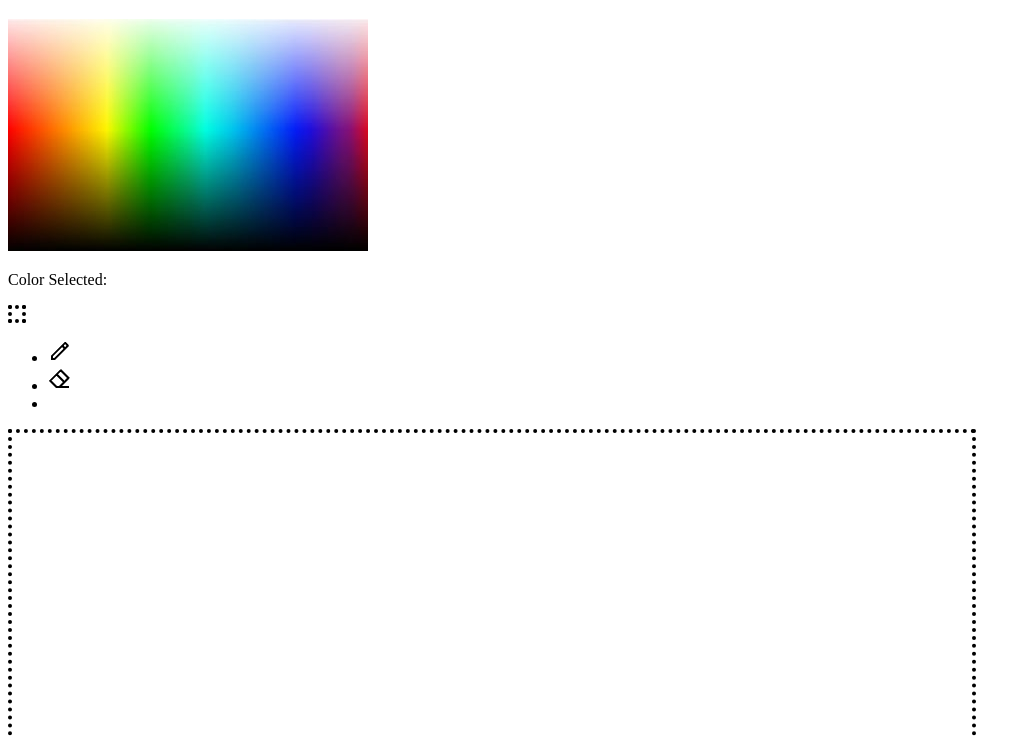
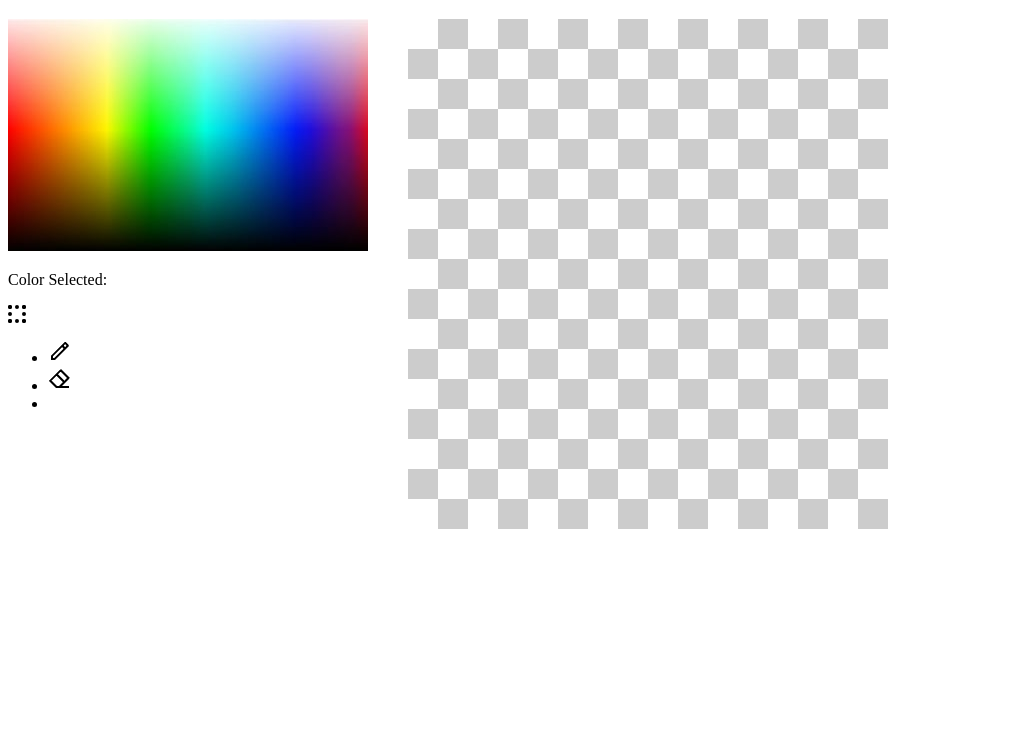
Before and after one commit to nekokshg/pixelCanvas, a website built with webpack: page src/index.html in a window 1280 px wide. Shown: the part 61-799 px from the top of the page, without its empty margins (0-1031 px from the left). Built offline with nearby package versions, Linux system fonts and the light colour scheme.

Commit message:
add background canvas

```diff
--- a/src/index.html
+++ b/src/index.html
@@ -8,6 +8,7 @@
 </head>
 <body>
     <h1>Pixel Canvas</h1>
+    <div class="container">
         <div class="toolBar_Container">
             <div class="colorPickerImg_Container">
                 <img id="colorPickerImg" alt="" style="display: none">
@@ -36,7 +37,9 @@
             </ul>
         </div>
         <div id="pixelCanvas_Container">
-        <canvas id="pixelCanvas" width="32" height="32"></canvas>
+            <canvas id="backgroundCanvas"></canvas>
+            <canvas id="pixelCanvas"></canvas>
+        </div>
     </div>
 </body>
 </html>
--- a/src/index.js
+++ b/src/index.js
@@ -1,6 +1,8 @@
 /* Initializes the app, sets up modules, and orchestrates interactions between them */
 
 import './style.css';
+import { BGCanvasManager } from './js/backgroundCanvas/bgCanvasManager.js';
+import { BGCanvasRenderer } from './js/backgroundCanvas/bgCanvasRenderer.js';
 import { CanvasManager } from './js/canvas/canvasManager.js';
 import { CanvasRenderer } from './js/canvas/canvasRenderer.js';
 import { ColorPicker } from './js/color/colorPicker.js';
@@ -9,7 +11,10 @@ import { ColorPickerEventHandler } from './js/events/colorPickerEventHandler.js'
 import { ToolbarEventHandler } from './js/events/toolBarEventHandler.js';
 
 document.addEventListener('DOMContentLoaded', () => {
-    const canvasManager = new CanvasManager('pixelCanvas', 32, 32, 30);
+    const bgManager = new BGCanvasManager('backgroundCanvas', 16, 17, 30);
+    const bgRenderer = new BGCanvasRenderer(bgManager);
+    bgRenderer.renderBackground();
+    const canvasManager = new CanvasManager('pixelCanvas', 16, 17, 30);
     const canvasRenderer = new CanvasRenderer(canvasManager);
     const colorPicker = new ColorPicker();
     const colorPickerEventHandler = new ColorPickerEventHandler(colorPicker);
--- /dev/null
+++ b/src/js/backgroundCanvas/bgCanvasManager.js
@@ -0,0 +1,17 @@
+export class BGCanvasManager {
+    constructor(canvasId, blocksX, blocksY, cellSize) {
+        this.canvas = document.getElementById(canvasId);
+        this.ctx = this.canvas.getContext('2d');
+        this.cellSize = cellSize;
+        this.canvas.width = blocksX * cellSize;
+        this.canvas.height = blocksY * cellSize;
+    }
+
+    getContext() {
+        return this.ctx;
+    }
+
+    clearCanvas() {
+        this.ctx.clearRect(0, 0, this.canvas.width, this.canvas.height);
+    }
+}
--- /dev/null
+++ b/src/js/backgroundCanvas/bgCanvasRenderer.js
@@ -0,0 +1,23 @@
+export class BGCanvasRenderer {
+    constructor(canvasManager) {
+        this.ctx = canvasManager.getContext();
+        this.cellSize = canvasManager.cellSize;
+    }
+
+    renderBackground() {
+        const rows = this.ctx.canvas.height / this.cellSize;
+        const cols = this.ctx.canvas.width / this.cellSize;
+
+        // Iterate over rows and columns
+        for (let i = 0; i < rows; i++) {
+            for (let j = 0; j < cols; j++) {
+                // Alternate between grey and white cells
+                const color = (i + j) % 2 === 0 ? '#FFFFFF' : '#CCCCCC';
+
+                // Draw the cell
+                this.ctx.fillStyle = color;
+                this.ctx.fillRect(j * this.cellSize, i * this.cellSize, this.cellSize, this.cellSize);
+            }
+        }
+    }
+}
--- a/src/js/events/canvasEventHandler.js
+++ b/src/js/events/canvasEventHandler.js
@@ -53,7 +53,7 @@ export class CanvasEventHandler {
         this.isDoing = false;
     }
 
-    onMouseLeave(){
+    onMouseLeave(){ //fix logic if mouse is down and leave still want to be able to paint if mouse is down and enters
         this.isDoing = false;
     }
 
--- a/src/style.css
+++ b/src/style.css
@@ -1,11 +1,34 @@
-
-#pixelCanvas{
-    border: 4px dotted black;
+.container {
+    display: flex;
 }
 
-.colorBox{
+.toolBar_Container {
+    width: 400px; /* Set a width for the toolbar */
+    /* Additional toolbar styles */
+}
+
+#pixelCanvas_Container {
+    position: relative; /* Ensure canvases are stacked */
+    flex-grow: 1; /* Allow it to take up remaining space */
+    /* Additional pixel canvas container styles */
+}
+
+#backgroundCanvas, #pixelCanvas {
+    position: absolute;
+    top: 0;
+    left: 0;
+}
+
+#backgroundCanvas {
+    z-index: 1;
+}
+
+#pixelCanvas {
+    z-index: 2;
+}
+
+.colorBox {
     width: 10px;
     height: 10px;
     border: 4px dotted black;
-
 }
```
Also changed, not shown: dist/bundle9eced9e4252fa8b29e04.js, dist/index.html, 2 other files. Lines whose indentation alone changed are shown as unchanged.
